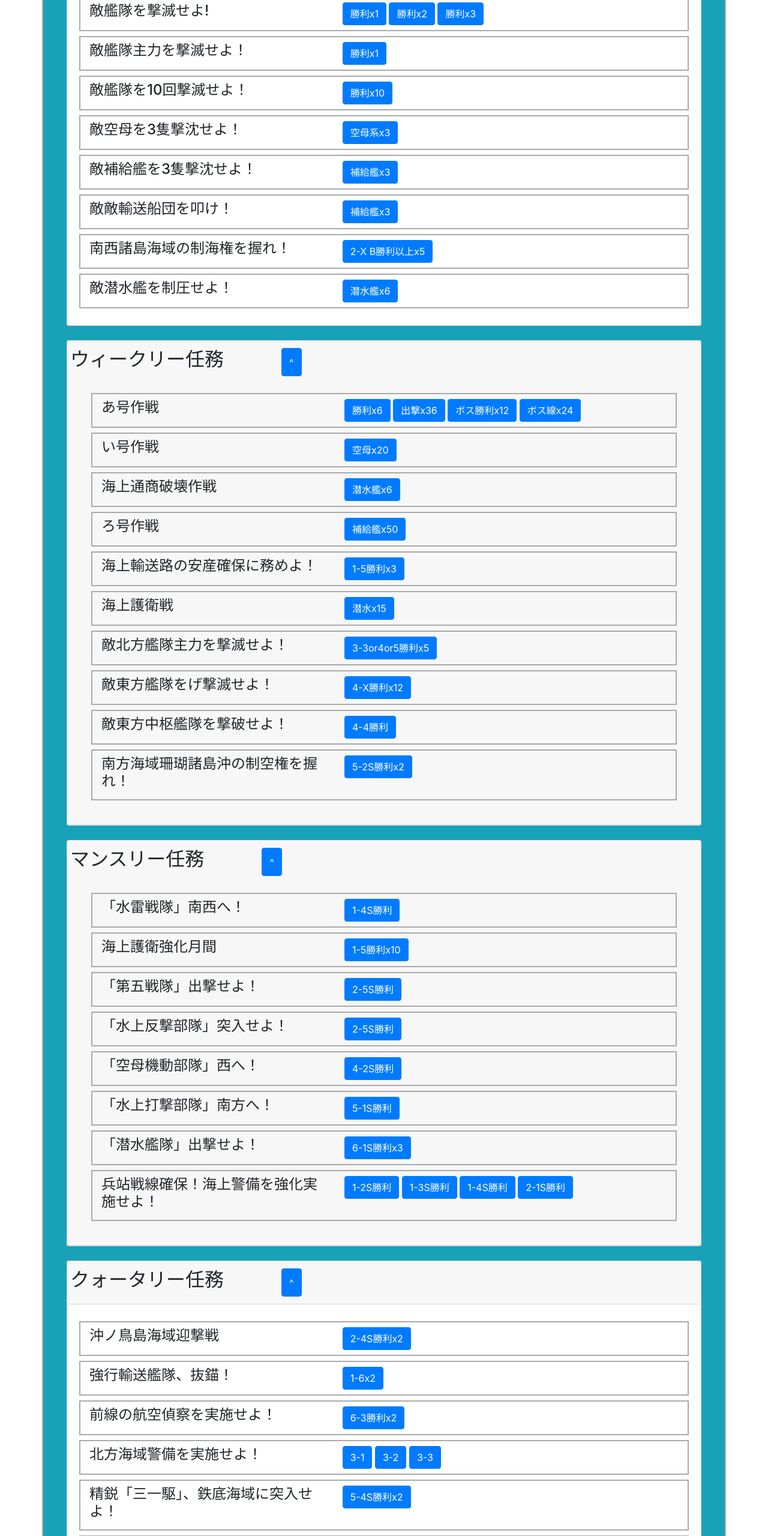
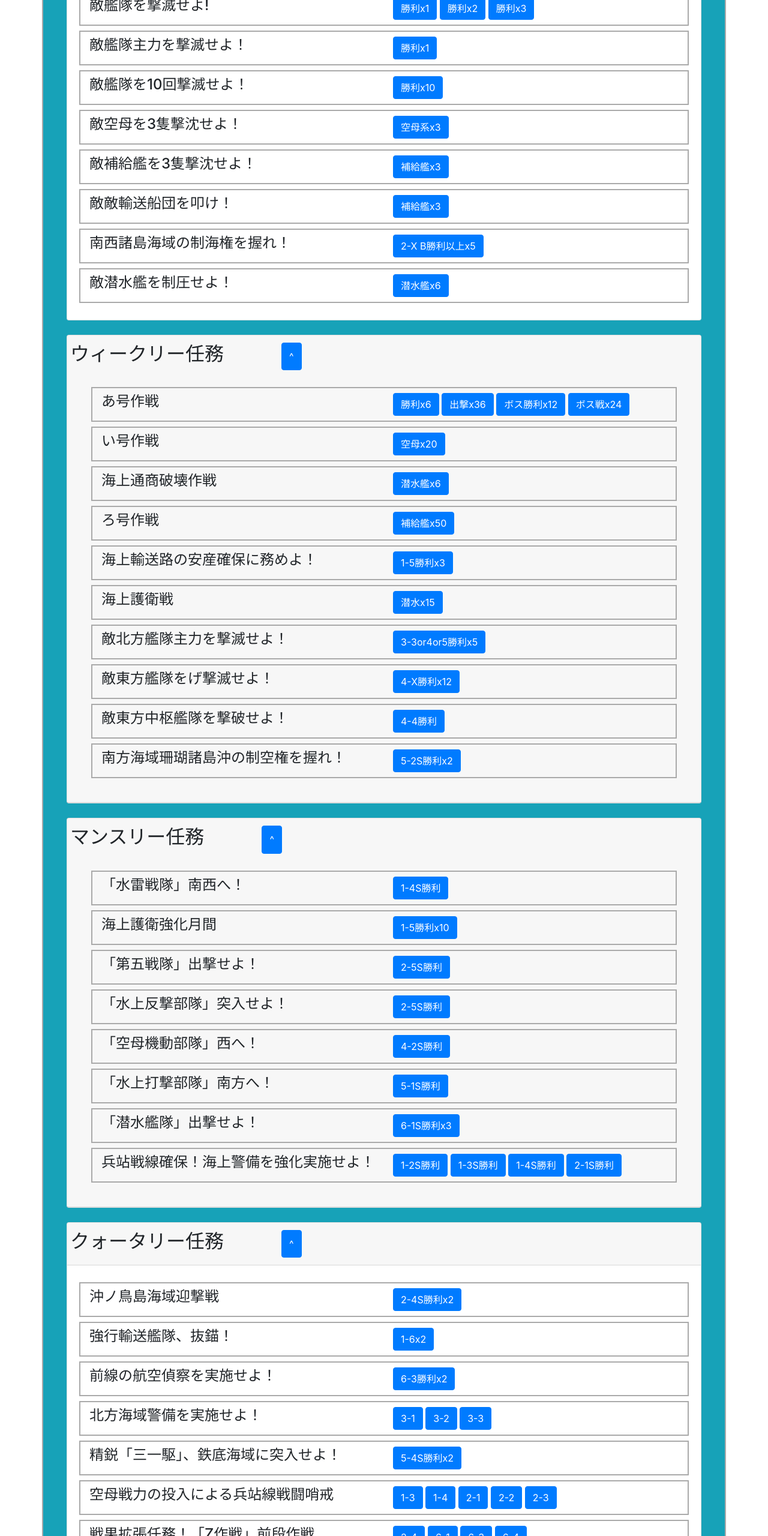
Before and after one commit to kan56/mission-manager-KC, a plain HTML site: page index.html in a window 1280 px wide. Shown: the part 220-2780 px from the top of the page at 60% size. Drawn offline with nearby package versions, Linux system fonts and the light colour scheme.

```diff
--- a/index.html
+++ b/index.html
@@ -13,7 +13,7 @@
 <body>
     <header class="bg-dark sticky-top">
         <div>
-            <h1 class="display-6 text-light p-3"><a href="#" class="text-white" style="text-decoration: none;">艦これ　定期任務マネージャー</a></h1>
+            <h2 class="text-light p-3"><a href="#" class="text-white" style="text-decoration: none;">艦これ　定期任務マネージャー</a></h1>
         </div>
     </header>
 
@@ -31,7 +31,7 @@
                     <div class="container my-2 py-2">
 
                         <div class="row">
-                            <h4 class="col-5">敵艦隊を撃滅せよ!</h4>
+                            <h4 class="col-6">敵艦隊を撃滅せよ!</h4>
                             <div class="col-6" id="d1">
                                 <button type="button" class="btn btn-primary dayryBtn">勝利x1</button>
                                 <button type="button" class="btn btn-primary dayryBtn">勝利x2</button>
@@ -44,7 +44,7 @@
                     </div>
                     <div class="container my-2 py-2">
                         <div class="row">
-                            <h4 class="col-5">敵艦隊主力を撃滅せよ！</h4>
+                            <h4 class="col-6">敵艦隊主力を撃滅せよ！</h4>
                             <div class="col-6" id="d2">
                                 <button type="button" class="btn btn-primary dayryBtn">勝利x1</button>
                             </div>
@@ -55,7 +55,7 @@
                     </div>
                     <div class="container my-2 py-2">
                         <div class="row">
-                            <h4 class="col-5">敵艦隊を10回撃滅せよ！</h4>
+                            <h4 class="col-6">敵艦隊を10回撃滅せよ！</h4>
                             <div class="col-6" id="d3">
                                 <button type="button" class="btn btn-primary dayryBtn">勝利x10</button>
                             </div>
@@ -66,7 +66,7 @@
                     </div>
                     <div class="container my-2 py-2">
                         <div class="row">
-                            <h4 class="col-5">敵空母を3隻撃沈せよ！</h4>
+                            <h4 class="col-6">敵空母を3隻撃沈せよ！</h4>
                             <div class="col-6" id="d4">
                                 <button type="button" class="btn btn-primary dayryBtn">空母系x3</button>
                             </div>
@@ -77,7 +77,7 @@
                     </div>
                     <div class="container my-2 py-2">
                         <div class="row">
-                            <h4 class="col-5">敵補給艦を3隻撃沈せよ！</h4>
+                            <h4 class="col-6">敵補給艦を3隻撃沈せよ！</h4>
                             <div class="col-6" id="d5">
                                 <button type="button" class="btn btn-primary dayryBtn">補給艦x3</button>
                             </div>
@@ -88,7 +88,7 @@
                     </div>
                     <div class="container my-2 py-2">
                         <div class="row">
-                            <h4 class="col-5">敵敵輸送船団を叩け！</h4>
+                            <h4 class="col-6">敵敵輸送船団を叩け！</h4>
                             <div class="col-6" id="d6">
                                 <button type="button" class="btn btn-primary dayryBtn">補給艦x3</button>
                             </div>
@@ -99,7 +99,7 @@
                     </div>
                     <div class="container my-2 py-2">
                         <div class="row">
-                            <h4 class="col-5">南西諸島海域の制海権を握れ！</h4>
+                            <h4 class="col-6">南西諸島海域の制海権を握れ！</h4>
                             <div class="col-6" id="d7">
                                 <button type="button" class="btn btn-primary dayryBtn">2-X B勝利以上x5</button>
                             </div>
@@ -110,7 +110,7 @@
                     </div>
                     <div class="container my-2 py-2">
                         <div class="row">
-                            <h4 class="col-5">敵潜水艦を制圧せよ！</h4>
+                            <h4 class="col-6">敵潜水艦を制圧せよ！</h4>
                             <div class="col-6" id="d8">
                                 <button type="button" class="btn btn-primary dayryBtn">潜水艦x6</button>
                             </div>
@@ -132,12 +132,12 @@
                     <div class="card-body collapse show" id="weekryCont">
                         <div class="container my-2 py-2">
                             <div class="row">
-                                <h4 class="col-5">あ号作戦</h4>
+                                <h4 class="col-6">あ号作戦</h4>
                                 <div class="col-6" id="w1">
                                     <button type="button" class="btn btn-primary dayryBtn">勝利x6</button>
                                     <button type="button" class="btn btn-primary dayryBtn">出撃x36</button>
                                     <button type="button" class="btn btn-primary dayryBtn">ボス勝利x12</button>
-                                    <button type="button" class="btn btn-primary dayryBtn">ボス線x24</button>
+                                    <button type="button" class="btn btn-primary dayryBtn">ボス戦x24</button>
                                 </div>
                                 <div class="absolute crear" style="background-color: #33ff33;opacity: 0.25;">
                                     <img src="./img/crear.png" alt="crear" style="height: 35px;">
@@ -146,7 +146,7 @@
                         </div>
                         <div class="container my-2 py-2">
                             <div class="row">
-                                <h4 class="col-5">い号作戦</h4>
+                                <h4 class="col-6">い号作戦</h4>
                                 <div class="col-6" id="w2">
                                     <button type="button" class="btn btn-primary dayryBtn">空母x20</button>
                                 </div>
@@ -157,7 +157,7 @@
                         </div>
                         <div class="container my-2 py-2">
                             <div class="row">
-                                <h4 class="col-5">海上通商破壊作戦</h4>
+                                <h4 class="col-6">海上通商破壊作戦</h4>
                                 <div class="col-6" id="w3">
                                     <button type="button" class="btn btn-primary dayryBtn">潜水艦x6</button>
                                 </div>
@@ -168,7 +168,7 @@
                         </div>
                         <div class="container my-2 py-2">
                             <div class="row">
-                                <h4 class="col-5">ろ号作戦</h4>
+                                <h4 class="col-6">ろ号作戦</h4>
                                 <div class="col-6" id="w4">
                                     <button type="button" class="btn btn-primary dayryBtn">補給艦x50</button>
                                 </div>
@@ -179,7 +179,7 @@
                         </div>
                         <div class="container my-2 py-2">
                             <div class="row">
-                                <h4 class="col-5">海上輸送路の安産確保に務めよ！</h4>
+                                <h4 class="col-6">海上輸送路の安産確保に務めよ！</h4>
                                 <div class="col-6" id="w5">
                                     <button type="button" class="btn btn-primary dayryBtn">1-5勝利x3</button>
                                 </div>
@@ -190,7 +190,7 @@
                         </div>
                         <div class="container my-2 py-2">
                             <div class="row">
-                                <h4 class="col-5">海上護衛戦</h4>
+                                <h4 class="col-6">海上護衛戦</h4>
                                 <div class="col-6" id="w6">
                                     <button type="button" class="btn btn-primary dayryBtn">潜水x15</button>
                                 </div>
@@ -201,7 +201,7 @@
                         </div>
                         <div class="container my-2 py-2">
                             <div class="row">
-                                <h4 class="col-5">敵北方艦隊主力を撃滅せよ！</h4>
+                                <h4 class="col-6">敵北方艦隊主力を撃滅せよ！</h4>
                                 <div class="col-6" id="w7">
                                     <button type="button" class="btn btn-primary dayryBtn">3-3or4or5勝利x5</button>
                                 </div>
@@ -212,7 +212,7 @@
                         </div>
                         <div class="container my-2 py-2">
                             <div class="row">
-                                <h4 class="col-5">敵東方艦隊をげ撃滅せよ！</h4>
+                                <h4 class="col-6">敵東方艦隊をげ撃滅せよ！</h4>
                                 <div class="col-6" id="w8">
                                     <button type="button" class="btn btn-primary dayryBtn">4-X勝利x12</button>
                                 </div>
@@ -223,7 +223,7 @@
                         </div>
                         <div class="container my-2 py-2">
                             <div class="row">
-                                <h4 class="col-5">敵東方中枢艦隊を撃破せよ！</h4>
+                                <h4 class="col-6">敵東方中枢艦隊を撃破せよ！</h4>
                                 <div class="col-6" id="w9">
                                     <button type="button" class="btn btn-primary dayryBtn">4-4勝利</button>
                                 </div>
@@ -234,7 +234,7 @@
                         </div>
                         <div class="container my-2 py-2">
                             <div class="row">
-                                <h4 class="col-5">南方海域珊瑚諸島沖の制空権を握れ！</h4>
+                                <h4 class="col-6">南方海域珊瑚諸島沖の制空権を握れ！</h4>
                                 <div class="col-6" id="w10">
                                     <button type="button" class="btn btn-primary dayryBtn">5-2S勝利x2</button>
                                 </div>
@@ -259,7 +259,7 @@
                     <div class="card-body collapse show" id="monthryCont">
                         <div class="container my-2 py-2">
                             <div class="row">
-                                <h4 class="col-5">「水雷戦隊」南西へ！</h4>
+                                <h4 class="col-6">「水雷戦隊」南西へ！</h4>
                                 <div class="col-6" id="m1">
                                     <button type="button" class="btn btn-primary dayryBtn">1-4S勝利</button>
                                 </div>
@@ -270,7 +270,7 @@
                         </div>
                         <div class="container my-2 py-2">
                             <div class="row">
-                                <h4 class="col-5">海上護衛強化月間</h4>
+                                <h4 class="col-6">海上護衛強化月間</h4>
                                 <div class="col-6" id="m2">
                                     <button type="button" class="btn btn-primary dayryBtn">1-5勝利x10</button>
                                 </div>
@@ -281,7 +281,7 @@
                         </div>
                         <div class="container my-2 py-2">
                             <div class="row">
-                                <h4 class="col-5">「第五戦隊」出撃せよ！</h4>
+                                <h4 class="col-6">「第五戦隊」出撃せよ！</h4>
                                 <div class="col-6" id="m3">
                                     <button type="button" class="btn btn-primary dayryBtn">2-5S勝利</button>
                                 </div>
@@ -292,7 +292,7 @@
                         </div>
                         <div class="container my-2 py-2">
                             <div class="row">
-                                <h4 class="col-5">「水上反撃部隊」突入せよ！</h4>
+                                <h4 class="col-6">「水上反撃部隊」突入せよ！</h4>
                                 <div class="col-6" id="m4">
                                     <button type="button" class="btn btn-primary dayryBtn">2-5S勝利</button>
                                 </div>
@@ -303,7 +303,7 @@
                         </div>
                         <div class="container my-2 py-2">
                             <div class="row">
-                                <h4 class="col-5">「空母機動部隊」西へ！</h4>
+                                <h4 class="col-6">「空母機動部隊」西へ！</h4>
                                 <div class="col-6" id="m5">
                                     <button type="button" class="btn btn-primary dayryBtn">4-2S勝利</button>
                                 </div>
@@ -314,7 +314,7 @@
                         </div>
                         <div class="container my-2 py-2">
                             <div class="row">
-                                <h4 class="col-5">「水上打撃部隊」南方へ！</h4>
+                                <h4 class="col-6">「水上打撃部隊」南方へ！</h4>
                                 <div class="col-6" id="m6">
                                     <button type="button" class="btn btn-primary dayryBtn">5-1S勝利</button>
                                 </div>
@@ -325,7 +325,7 @@
                         </div>
                         <div class="container my-2 py-2">
                             <div class="row">
-                                <h4 class="col-5">「潜水艦隊」出撃せよ！</h4>
+                                <h4 class="col-6">「潜水艦隊」出撃せよ！</h4>
                                 <div class="col-6" id="m7">
                                     <button type="button" class="btn btn-primary dayryBtn">6-1S勝利x3</button>
                                 </div>
@@ -336,7 +336,7 @@
                         </div>
                         <div class="container my-2 py-2">
                             <div class="row">
-                                <h4 class="col-5">兵站戦線確保！海上警備を強化実施せよ！</h4>
+                                <h4 class="col-6">兵站戦線確保！海上警備を強化実施せよ！</h4>
                                 <div class="col-6" id="m8">
                                     <button type="button" class="btn btn-primary dayryBtn">1-2S勝利</button>
                                     <button type="button" class="btn btn-primary dayryBtn">1-3S勝利</button>
@@ -363,7 +363,7 @@
                 <div class="card-body collapse show" id="quotaryCont">
                     <div class="container my-2 py-2">
                         <div class="row">
-                            <h4 class="col-5">沖ノ鳥島海域迎撃戦</h4>
+                            <h4 class="col-6">沖ノ鳥島海域迎撃戦</h4>
                             <div class="col-6" id="q1">
                                 <button type="button" class="btn btn-primary dayryBtn">2-4S勝利x2</button>
                             </div>
@@ -374,7 +374,7 @@
                     </div>
                     <div class="container my-2 py-2">
                         <div class="row">
-                            <h4 class="col-5">強行輸送艦隊、抜錨！</h4>
+                            <h4 class="col-6">強行輸送艦隊、抜錨！</h4>
                             <div class="col-6" id="q2">
                                 <button type="button" class="btn btn-primary dayryBtn">1-6x2</button>
                             </div>
@@ -385,7 +385,7 @@
                     </div>
                     <div class="container my-2 py-2">
                         <div class="row">
-                            <h4 class="col-5">前線の航空偵察を実施せよ！</h4>
+                            <h4 class="col-6">前線の航空偵察を実施せよ！</h4>
                             <div class="col-6" id="q3">
                                 <button type="button" class="btn btn-primary dayryBtn">6-3勝利x2</button>
                             </div>
@@ -396,7 +396,7 @@
                     </div>
                     <div class="container my-2 py-2">
                         <div class="row">
-                            <h4 class="col-5">北方海域警備を実施せよ！</h4>
+                            <h4 class="col-6">北方海域警備を実施せよ！</h4>
                             <div class="col-6" id="q4">
                                 <button type="button" class="btn btn-primary dayryBtn">3-1</button>
                                 <button type="button" class="btn btn-primary dayryBtn">3-2</button>
@@ -409,7 +409,7 @@
                     </div>
                     <div class="container my-2 py-2">
                         <div class="row">
-                            <h4 class="col-5">精鋭「三一駆」、鉄底海域に突入せよ！</h4>
+                            <h4 class="col-6">精鋭「三一駆」、鉄底海域に突入せよ！</h4>
                             <div class="col-6" id="q5">
                                 <button type="button" class="btn btn-primary dayryBtn">5-4S勝利x2</button>
                             </div>
@@ -420,7 +420,7 @@
                     </div>
                     <div class="container my-2 py-2">
                         <div class="row">
-                            <h4 class="col-5">空母戦力の投入による兵站線戦闘哨戒</h4>
+                            <h4 class="col-6">空母戦力の投入による兵站線戦闘哨戒</h4>
                             <div class="col-6" id="q6">
                                 <button type="button" class="btn btn-primary dayryBtn">1-3</button>
                                 <button type="button" class="btn btn-primary dayryBtn">1-4</button>
@@ -435,7 +435,7 @@
                     </div>
                     <div class="container my-2 py-2">
                         <div class="row">
-                            <h4 class="col-5">戦果拡張任務！「Z作戦」前段作戦</h4>
+                            <h4 class="col-6">戦果拡張任務！「Z作戦」前段作戦</h4>
                             <div class="col-6" id="q7">
                                 <button type="button" class="btn btn-primary dayryBtn">2-4</button>
                                 <button type="button" class="btn btn-primary dayryBtn">6-1</button>
@@ -449,7 +449,7 @@
                     </div>
                     <div class="container my-2 py-2">
                         <div class="row">
-                            <h4 class="col-5">戦果拡張任務！「Z作戦」後段作戦</h4>
+                            <h4 class="col-6">戦果拡張任務！「Z作戦」後段作戦</h4>
                             <div class="col-6" id="q8">
                                 <button type="button" class="btn btn-primary dayryBtn">7-2-2</button>
                                 <button type="button" class="btn btn-primary dayryBtn">5-5</button>
@@ -463,7 +463,7 @@
                     </div>
                     <div class="container my-2 py-2">
                         <div class="row">
-                            <h4 class="col-5">泊地周辺海域の安全確保を徹底せよ！</h4>
+                            <h4 class="col-6">泊地周辺海域の安全確保を徹底せよ！</h4>
                             <div class="col-6" id="q9">
                                 <button type="button" class="btn btn-primary dayryBtn">1-5</button>
                                 <button type="button" class="btn btn-primary dayryBtn">7-1</button>
@@ -477,7 +477,7 @@
                     </div>
                     <div class="container my-2 py-2">
                         <div class="row">
-                            <h4 class="col-5">新編成「三川艦隊」、鉄底海峡に突入せよ！</h4>
+                            <h4 class="col-6">新編成「三川艦隊」、鉄底海峡に突入せよ！</h4>
                             <div class="col-6" id="q10">
                                 <button type="button" class="btn btn-primary dayryBtn">5-1</button>
                                 <button type="button" class="btn btn-primary dayryBtn">5-2</button>
@@ -490,7 +490,7 @@
                     </div>
                     <div class="container my-2 py-2">
                         <div class="row">
-                            <h4 class="col-5">南西諸島方面「海上警備行動」発令！</h4>
+                            <h4 class="col-6">南西諸島方面「海上警備行動」発令！</h4>
                             <div class="col-6" id="q11">
                                 <button type="button" class="btn btn-primary dayryBtn">1-4</button>
                                 <button type="button" class="btn btn-primary dayryBtn">2-1</button>
@@ -504,7 +504,7 @@
                     </div>
                     <div class="container my-2 py-2">
                         <div class="row">
-                            <h4 class="col-5">発令！「西方海域作戦」</h4>
+                            <h4 class="col-6">発令！「西方海域作戦」</h4>
                             <div class="col-6" id="q12">
                                 <button type="button" class="btn btn-primary dayryBtn">4-1</button>
                                 <button type="button" class="btn btn-primary dayryBtn">4-2</button>
@@ -519,7 +519,7 @@
                     </div>
                     <div class="container my-2 py-2">
                         <div class="row">
-                            <h4 class="col-5">拡張「六水戦」、最前線へ！</h4>
+                            <h4 class="col-6">拡張「六水戦」、最前線へ！</h4>
                             <div class="col-6" id="q13">
                                 <button type="button" class="btn btn-primary dayryBtn">5-1</button>
                                 <button type="button" class="btn btn-primary dayryBtn">5-4</button>
```
Also changed, not shown: js/script.js (+23 -7 lines).
